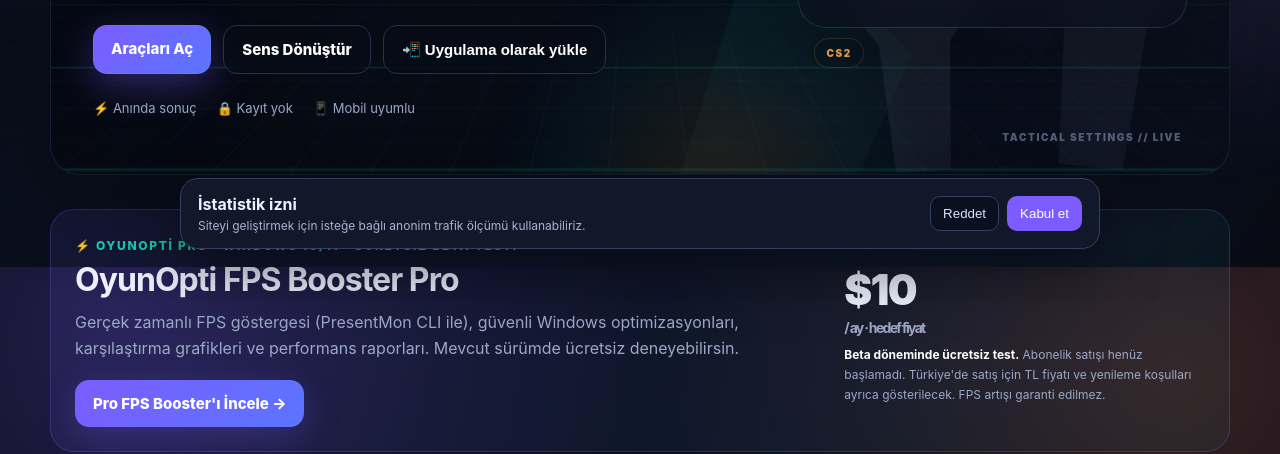
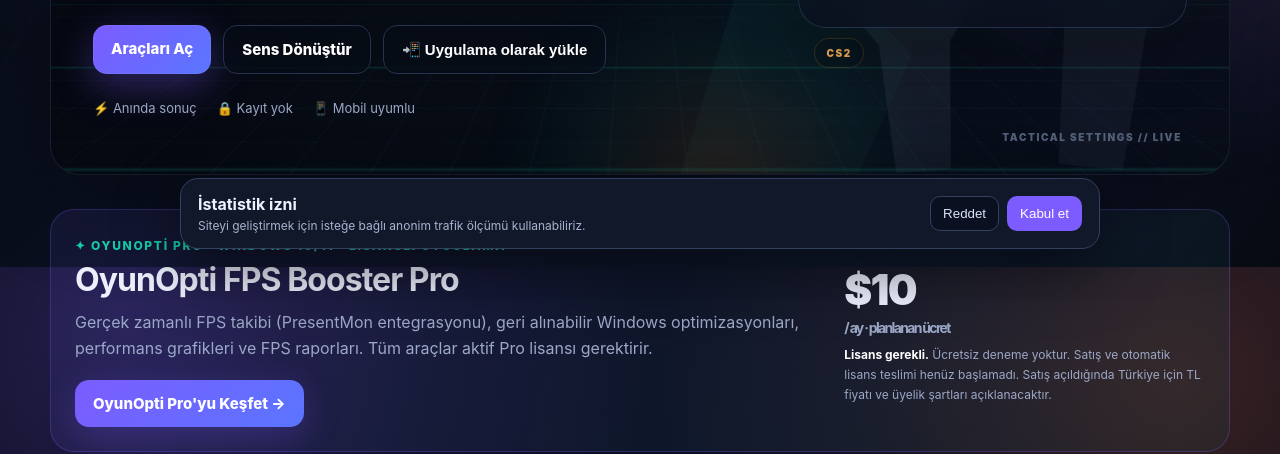
Before and after one commit to enesgurbuz6776-jpg/oyunopti, a plain HTML site: page index.html in a window 1280 px wide. Shown: the part 533-987 px from the top of the page. Drawn offline with Linux system fonts and the light colour scheme.

Commit message:
Change OyunOpti home promo to Pro subscription-only product; no free beta promise

```diff
--- a/index.html
+++ b/index.html
@@ -55,14 +55,14 @@
 <section class="own-product" aria-labelledby="fps-booster-home-title">
 <div class="own-product-grid">
 <div>
-<span class="eyebrow">⚡ OyunOpti Pro · Windows 10/11 · Ücretsiz beta testi</span>
+<span class="eyebrow">✦ OyunOpti Pro · Windows 10/11 · Lisanslı Uygulama</span>
 <h2 id="fps-booster-home-title">OyunOpti FPS Booster Pro</h2>
-<p>Gerçek zamanlı FPS göstergesi (PresentMon CLI ile), güvenli Windows optimizasyonları, karşılaştırma grafikleri ve performans raporları. Mevcut sürümde ücretsiz deneyebilirsin.</p>
-<div class="own-product-actions"><a class="btn primary" href="fps-booster.html">Pro FPS Booster'ı İncele →</a></div>
+<p>Gerçek zamanlı FPS takibi (PresentMon entegrasyonu), geri alınabilir Windows optimizasyonları, performans grafikleri ve FPS raporları. Tüm araçlar aktif Pro lisansı gerektirir.</p>
+<div class="own-product-actions"><a class="btn primary" href="fps-booster.html">OyunOpti Pro'yu Keşfet →</a></div>
 </div>
 <div>
-<div class="product-price">$10 <small>/ ay · hedef fiyat</small></div>
-<p class="product-note"><b>Beta döneminde ücretsiz test.</b> Abonelik satışı henüz başlamadı. Türkiye'de satış için TL fiyatı ve yenileme koşulları ayrıca gösterilecek. FPS artışı garanti edilmez.</p>
+<div class="product-price">$10 <small>/ ay · planlanan ücret</small></div>
+<p class="product-note"><b>Lisans gerekli.</b> Ücretsiz deneme yoktur. Satış ve otomatik lisans teslimi henüz başlamadı. Satış açıldığında Türkiye için TL fiyatı ve üyelik şartları açıklanacaktır.</p>
 </div>
 </div>
 </section>
```
